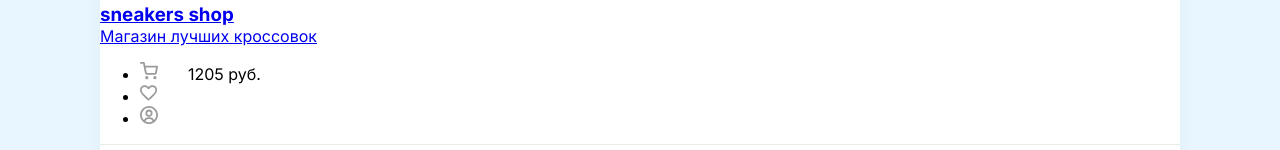
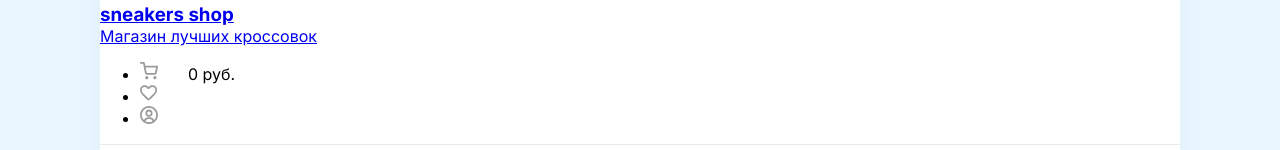
Before and after one commit to gowagowa-cha/sneakers-shop, a React (Create React App) app: page / in a window 1280 px wide. Shown: the part 131-281 px from the top of the page. Built offline with nearby package versions, Linux system fonts and the light colour scheme; no server answers.

Commit message:
Сделал вывод итоговой суммы в хедере и в корзине, добавил кастомный хук

```diff
--- a/src/App.js
+++ b/src/App.js
@@ -16,7 +16,7 @@ function App() {
   const [cartOpened, setCartOpened] = React.useState(false); //стейт открытия и закрытия корзины
   const [isLoading, setIsLoading] = React.useState(true); // стейт загрузки карточек товаров
 
-  // для того чтобы прогружать кнопку фаворитс и added мы должны получить проверку с корзины и избранных, но useEffect работает синхронно
+	// для того чтобы прогружать кнопку фаворитс и added мы должны получить проверку с корзины и избранных, но useEffect работает синхронно
   // useEffect нельзя обернуть в async, надо сделать async функцию внутри
   React.useEffect(() => {
     //я делаю асиннхроную функцию для того что бы дождаться загрузки корзины и фаворитс и потом прогружаем айтемы
--- a/src/components/Drawer/index.jsx
+++ b/src/components/Drawer/index.jsx
@@ -1,21 +1,25 @@
 import React from 'react';
 import Info from '..//Card/Info';
-import AppContext from '../../context';
 import axios from 'axios'
 
 import s from './Drawer.module.scss'
+import {useCart} from '../Hooks/useCart.js';
 
 const delay = (ms) => new Promise((resolve) => setTimeout(resolve, ms));
 
-const Drawer = ({ onClose, onRemove, items}) => {
-	//вытаскиваем корзину из контекста
-	const { cartDrawer, setCartDrawer } = React.useContext(AppContext);
+const Drawer = ({ onClose, onRemove, items = [] }) => {
+	//вытаскиваем корзину из кастомного хука
+	const { cartDrawer, setCartDrawer, totalPrice } = useCart();
 	//содаю стейт для получения айди заказ
 	const [isOrderId, setIsOrderId] = React.useState(null);
 	//создаем стейт для кнопки оформления заказ
 	const [isOrderComplete, setIsOrderComplete] = React.useState(false);
 	//добавляю стейт загрузки
 	const [isLoading, setIsLoading] = React.useState(false);
+
+	//вытаскиваю из корзины цену и складываем в общую сумму
+	// const totalPrice = cartDrawer.reduce((sum, obj) => obj.price + sum, 0)
+	// перенес в кастомный хук
 
 	//функция меняет стейт и очищает корзину
 	const onClickOrder = async () => {
@@ -67,7 +71,7 @@ const Drawer = ({ onClose, onRemove, items}) => {
 								 	/>
 					  				<div className="mr-15">
 								 		<p className="mb-5">{el.title}</p>
-								 		<b>{el.price} ru. </b>
+								 		<b>{el.price} руб. </b>
 					  				</div>
 					  				<img
 								 		onClick={() => onRemove(el.id)}
@@ -85,12 +89,13 @@ const Drawer = ({ onClose, onRemove, items}) => {
             		<li>
               			<span>Итого: </span>
               			<div></div>
-              			<b>21 498 руб. </b>
+										{/* показываем общую сумму */}
+              			<b>{totalPrice} руб. </b>
             		</li>
             		<li>
               			<span>Налог 5%: </span>
               			<div></div>
-              			<b>1074 руб. </b>
+              			<b>{totalPrice/100*5} руб. </b>
             		</li>
             		<button disabled={isLoading} onClick={onClickOrder} className={s.greenButton}>
               			Оформить заказ
--- a/src/components/Header/index.jsx
+++ b/src/components/Header/index.jsx
@@ -2,8 +2,11 @@ import React from 'react';
 import { Link } from 'react-router-dom';
 
 import s from './Header.module.scss'
+import {useCart} from '../Hooks/useCart';
 
 const Header = ({ onClickCart }) => {
+	const { totalPrice } = useCart();
+
 	return (
 		<header className="d-flex justify-between align-center p-40">
         <Link to="/">
@@ -18,7 +21,7 @@ const Header = ({ onClickCart }) => {
         <ul className="d-flex align-center cu-p">
           <li onClick={onClickCart} className={s.cart}>
             <img className={s.logo} width={18} height={18} src="/img/cart.svg" alt="cart"/>
-            <span>1205 руб.</span>
+            <span>{totalPrice} руб.</span>
           </li>
           <li className={s.cart}>
 				 <Link to="/favorites">
--- /dev/null
+++ b/src/components/Hooks/useCart.js
@@ -0,0 +1,9 @@
+import React from 'react'
+import AppContext from '../../context'
+
+export function useCart() {
+	const { cartDrawer, setCartDrawer } = React.useContext(AppContext)
+	const totalPrice = cartDrawer.reduce((sum, obj) => obj.price + sum, 0)
+
+	return {cartDrawer, setCartDrawer, totalPrice}
+}
```
